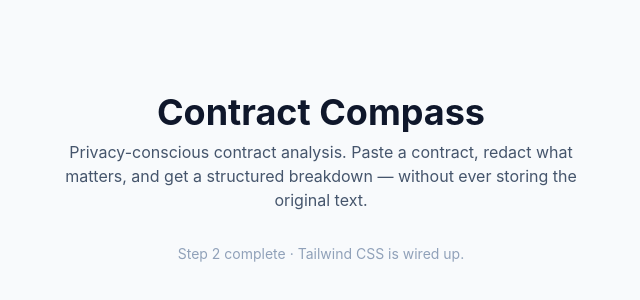
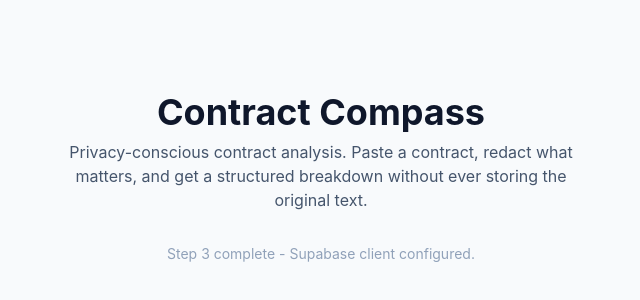
Before and after one commit to NicholasJonesFAU/contract-compass2, a React (Vite) app: page / in a window 1280 px wide. Shown: the part 222-522 px from the top of the page, without its empty margins (319-959 px from the left). Built offline with nearby package versions, Linux system fonts and the light colour scheme.

Commit message:
feat: add Supabase client and environment configuration (Step 3)

```diff
--- a/package.json
+++ b/package.json
@@ -10,6 +10,7 @@
     "preview": "vite preview"
   },
   "dependencies": {
+    "@supabase/supabase-js": "^2.108.2",
     "@tailwindcss/vite": "^4.3.1",
     "react": "^19.2.7",
     "react-dom": "^19.2.7",
--- a/src/App.jsx
+++ b/src/App.jsx
@@ -6,11 +6,11 @@ function App() {
       </h1>
       <p className="text-slate-600 max-w-lg">
         Privacy-conscious contract analysis. Paste a contract, redact what
-        matters, and get a structured breakdown — without ever storing the
+        matters, and get a structured breakdown without ever storing the
         original text.
       </p>
       <p className="mt-8 text-sm text-slate-400">
-        Step 2 complete · Tailwind CSS is wired up.
+        Step 3 complete - Supabase client configured.
       </p>
     </div>
   )
--- /dev/null
+++ b/src/lib/supabaseClient.js
@@ -0,0 +1,12 @@
+import { createClient } from '@supabase/supabase-js'
+
+const supabaseUrl = import.meta.env.VITE_SUPABASE_URL
+const supabaseAnonKey = import.meta.env.VITE_SUPABASE_ANON_KEY
+
+if (!supabaseUrl || !supabaseAnonKey) {
+  throw new Error(
+    'Missing Supabase environment variables. Check your .env file for VITE_SUPABASE_URL and VITE_SUPABASE_ANON_KEY.'
+  )
+}
+
+export const supabase = createClient(supabaseUrl, supabaseAnonKey)
```
Also changed, not shown: 1 other file (tests, documents, lock files or other folders).
